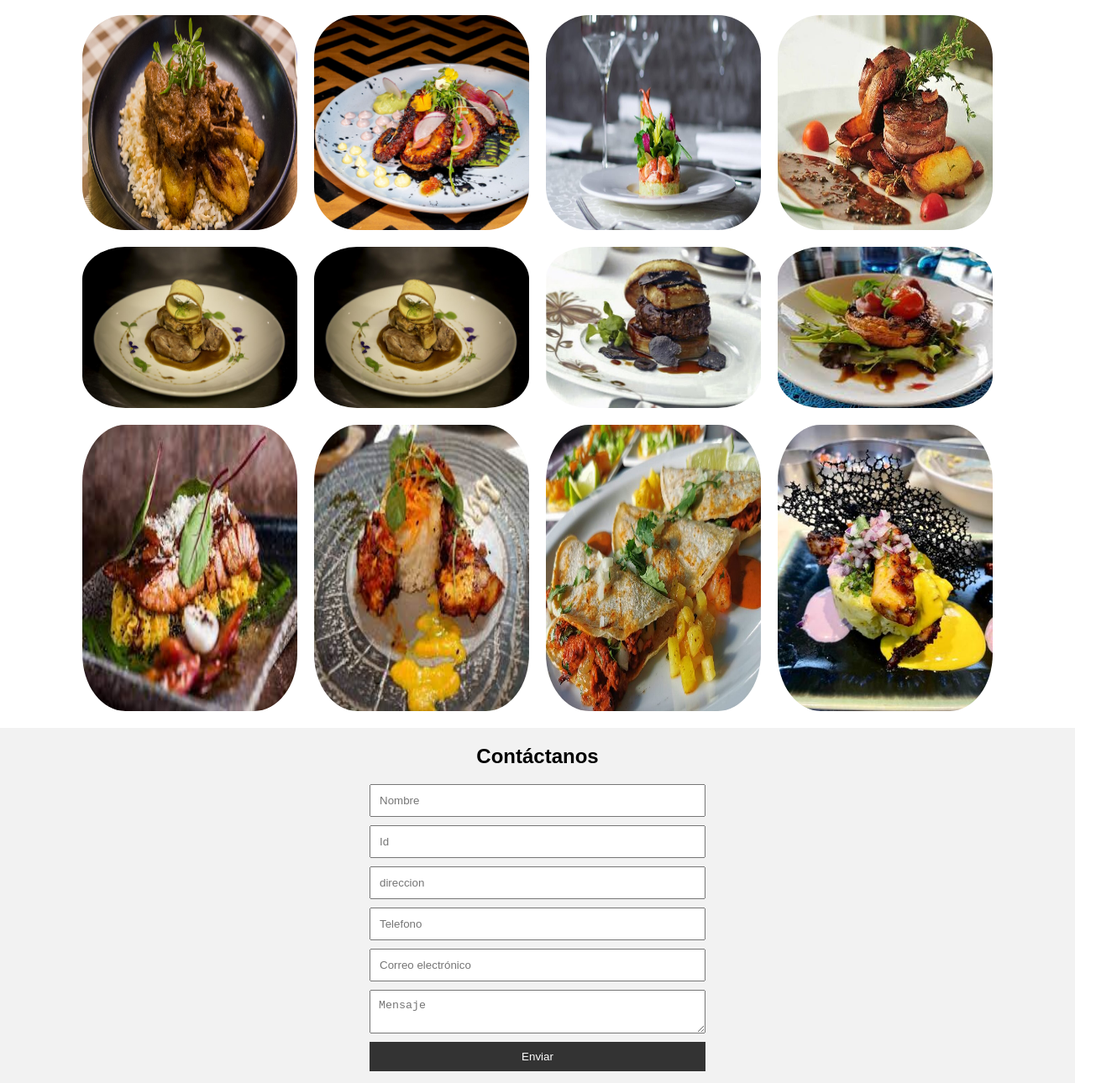
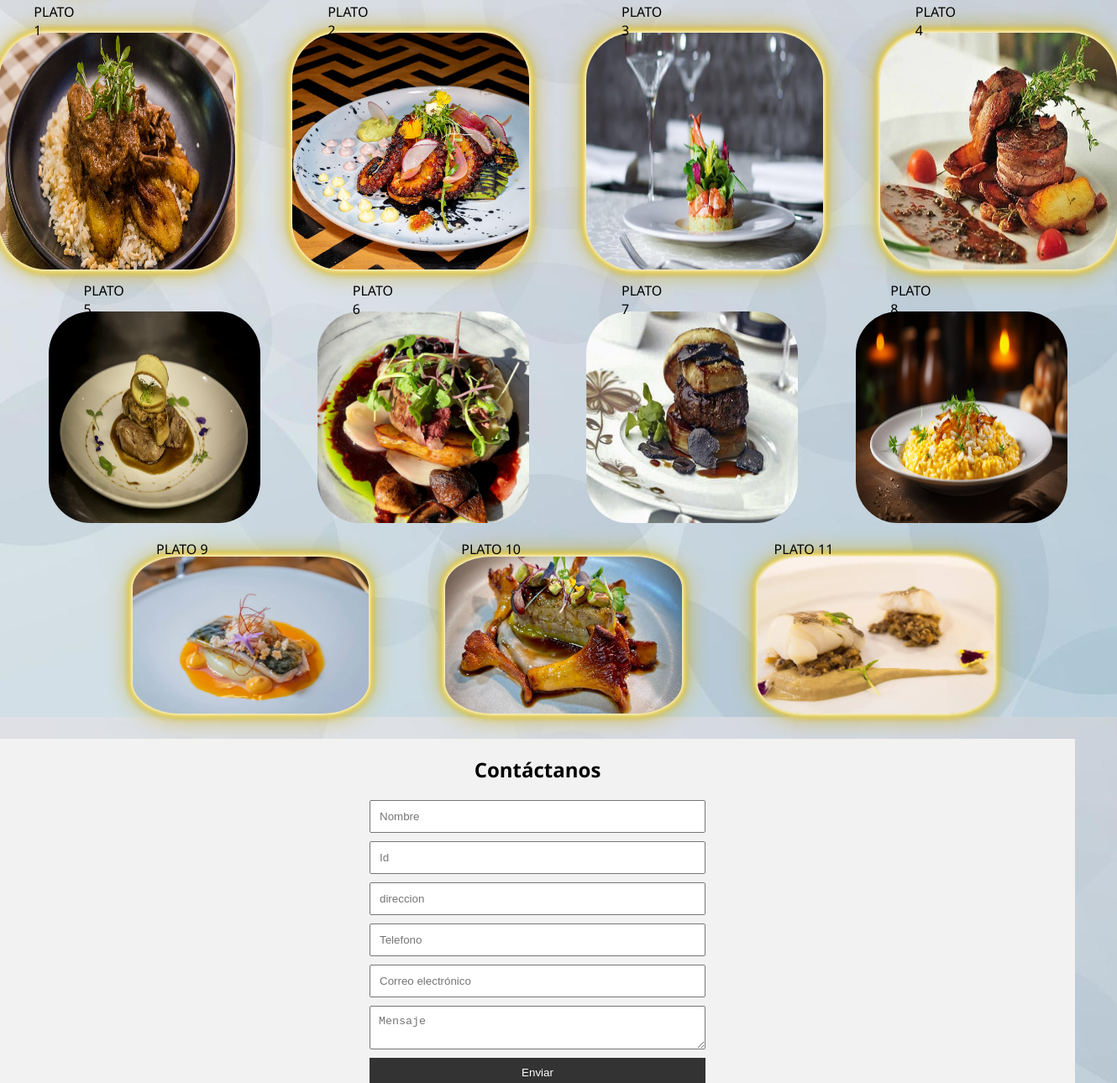
Before and after one commit to estivenVillanueva/Restaurant, a plain HTML site: page index.html in a window 1280 px wide. Shown: the part 126-1416 px from the top of the page at 84% size, 1330 px wide, since content can reach past the window. Drawn offline with Linux system fonts and the light colour scheme.

Commit message:
actualizacion

```diff
--- a/index.html
+++ b/index.html
@@ -6,7 +6,7 @@
   <title>Restaurante La Delicia</title>
   <link rel="stylesheet" href="style.css">
 </head>
-<body>
+
 <header>
   <div class="logo">
     <img src="imagenes/logo.jpg" alt="Logo del Restaurante">
@@ -21,26 +21,46 @@
   </nav>
 </header>
 
+<body background="imagenes/fondo2.jpg">
+
   <main>
     <section class="image-gallery">
+      <div class="text">PLATO 1</div>
       <img src="imagenes/comida1.jpg" alt="Imagen 1">
+
+      <div class="text">PLATO 2</div>
       <img src="imagenes/comida2.jpg" alt="imagen 2" >
+
+      <div class="text">PLATO 3</div>
       <img src="imagenes/comida3.jpeg" alt="Imagen 3">
+
+      <div class="text">PLATO 4</div>
       <img src="imagenes/comida4.jpg" alt="Imagen 3">
     </section>
 
-    <section class="image-gallery">
-        <img src="imagenes/comida5.jpg" alt="Imagen 1">
-        <img src="imagenes/comida6.jpg" alt="Imagen 2">
-        <img src="imagenes/comida7.jpg" alt="Imagen 3">
-        <img src="imagenes/comida8.jpg" alt="Imagen 3">
+    <section class="image-gallery1">
+        <div class="text">PLATO 5</div>
+        <img class="comida2" src="imagenes/comida5.jpg" alt="Imagen 1">
+
+        <div class="text">PLATO 6</div>
+        <img class="comida2" src="imagenes/comida9.jpg" alt="Imagen 2">
+
+        <div class="text">PLATO 7</div>
+        <img class="comida2" src="imagenes/comida7.jpg" alt="Imagen 3">
+
+        <div class="text">PLATO 8</div>
+        <img class="comida2" src="imagenes/rissotto.webp" alt="Imagen 3">
       </section>
 
-      <section class="image-gallery">
-        <img src="imagenes/comida10.jpg" alt="Imagen 1">
-        <img src="imagenes/comida11.jpg" alt="Imagen 2">
-        <img src="imagenes/comida12.jpeg" alt="Imagen 3">
-        <img src="imagenes/comida13.jpg" alt="Imagen 3">
+      <section class="image-gallery2">
+        <div class="text1">PLATO 9</div>
+        <img src="imagenes/pescado.webp" alt="Imagen 2">
+
+        <div class="text1">PLATO 10</div>
+        <img src="imagenes/flor.jpg" alt="Imagen 3">
+
+        <div class="text1">PLATO 11</div>
+        <img src="imagenes/105654.webp" alt="Imagen 3">
       </section>
 
 
@@ -58,10 +78,8 @@
     </section>
   </main>
 
+</body>
 <footer>
   <p>&copy; 2023 Restaurante La Delicia. Todos los derechos reservados.</p>
 </footer>
-
-  <script src="script.js"></script>
-</body>
 </html>
--- a/style.css
+++ b/style.css
@@ -1,11 +1,14 @@
 
 body {
-    font-family: Arial, sans-serif;
+    font-family:'Segoe UI', Tahoma, Geneva, Verdana, sans-serif;
     margin: 0;
     padding: 0;
   }
 
-
+::backdrop{
+  width: 100%;
+  height: auto;
+}
   header {
     background-color: #333;
     color: #fff;
@@ -18,6 +21,9 @@ body {
   .logo img {
     height: 100px;
     border-radius: 50%;
+    position: relative;
+    left: 20%;
+    box-shadow: 0 0 10px #fff, 0 0 5px #fff, 0 0 10px #ffd500, 0 0 10px #ccab08, 0 0 10px #ccab08, 0 0 10px #ccab08, 0 0 30px #ccab08;
   }
 
   nav ul {
@@ -36,19 +42,50 @@ body {
     text-decoration: none;
   }
 
-
   .image-gallery {
+    display: flex;
+    justify-content: center;
+    margin: 30px 0;
+  }
+  .text{
+    position: static;
+    position: relative;
+    left: 100px;
+    top: -26px;
+  }
+  .text1{
+    position: static;
+    position: relative;
+    left: 100px;
+    top: -10px;
+  }
+  .image-gallery img {
+    max-width: 22%;
+    margin: 10px;
+    border-radius: 20%;
+    box-shadow: 0 0 10px #fff, 0 0 5px #fff, 0 0 10px #ffd500, 0 0 10px #ccab08, 0 0 10px #ccab08, 0 0 10px #ccab08, 0 0 30px #ccab08;
+  }
+  .image-gallery1 img {
+    max-width: 20%;
+    margin: 10px;
+    border-radius: 20%;
+  }
+  .image-gallery1 {
+    display: flex;
+    justify-content: center;
+    margin: 20px 10px;
+  }
+  .image-gallery2 img {
+    max-width: 22%;
+    margin: 10px;
+    border-radius: 20%;
+    box-shadow: 0 0 10px #fff, 0 0 5px #fff, 0 0 10px #ffd500, 0 0 10px #ccab08, 0 0 10px #ccab08, 0 0 10px #ccab08, 0 0 30px #ccab08;
+  }
+  .image-gallery2 {
     display: flex;
     justify-content: center;
     margin: 20px 0;
   }
-
-  .image-gallery img {
-    max-width: 20%;
-    margin: 0 10px;
-    border-radius: 20%;
-  }
-
   .contact-form {
     background-color: #f2f2f2;
     padding: 20px;
```
Also changed, not shown: imagenes/105654.webp (added), imagenes/comida10.jpg (deleted), imagenes/comida11.jpg (deleted), imagenes/comida12.jpeg (deleted), imagenes/comida13.jpg (deleted), imagenes/flor.jpg (added), imagenes/fondo.jpg (deleted), imagenes/fondo2.jpg (added), imagenes/pescado.webp (added), imagenes/rissotto.webp (added). Lines whose indentation alone changed are shown as unchanged.
